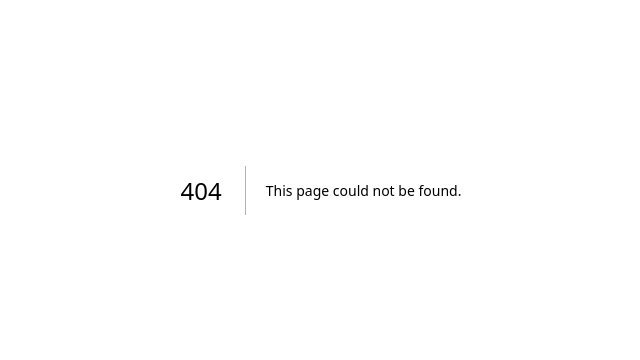
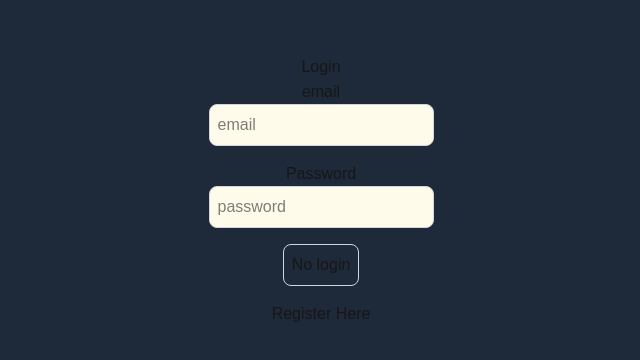
Before and after one commit to rajarya199/Authentication_in_NextJS, a Next.js app: page /login in a window 1280 px wide. Before the commit this address had no page. Shown: the part 210-570 px from the top of the page, without its empty margins (319-959 px from the left). Built offline with nearby package versions, Linux system fonts and the light colour scheme.

Commit message:
user login

```diff
--- /dev/null
+++ b/src/app/login/page.tsx
@@ -0,0 +1,69 @@
+"use client"
+import React,{useState,useEffect} from 'react'
+import toast from 'react-hot-toast';
+import Link from 'next/link';
+import { useRouter } from 'next/navigation';
+import axios from 'axios'
+const SigninPage = () => {
+    const router=useRouter()
+    const[isLoading,setIsLoading]=useState(false)
+    const[buttonDisabled,setButtonDisabled]=useState(false)
+    const[user,setUser]=useState({
+        email:"",
+    password:""
+    })
+    const onlogin=async()=>{
+        try{
+            setIsLoading(true)
+         const response=await axios.post("/api/users/login",user)
+toast.success("login successfully")
+router.push("/profile")
+         console.log("signin sucessful",response.data)
+        }
+        catch(error:any){
+            console.error("Error during signin:", error)
+            toast.error(error.message)
+        }
+    }
+
+    useEffect(()=>{
+        if(user.email.length>0 && user.password.length>0){
+            setButtonDisabled(false)
+        }else{
+            setButtonDisabled(true)
+        }
+    },[user])
+  return (
+    <div className='flex flex-col items-center justify-center min-h-screen py-2 bg-gray-800'>
+        <h1>{isLoading ?"Processing":"Login"}</h1>
+        <hr />
+
+         <label htmlFor="email">email</label>
+        <input
+        className='p-2 bg-amber-50 border border-gray-300 rounded-lg mb-4 focus:outline-none focus:border-gray-600 text-black'
+        id="email"
+        value={user.email}
+        onChange={(e)=>setUser({...user,email:e.target.value})}
+        type="text"
+        placeholder='email' />
+           <label htmlFor="password">Password</label>
+        <input
+        className='p-2 bg-amber-50 border border-gray-300 rounded-lg mb-4 focus:outline-none focus:border-gray-600 text-black'
+        id="password"
+        value={user.password}
+        onChange={(e)=>setUser({...user,password:e.target.value})}
+        type="password"
+        placeholder='password' />
+        <button
+        onClick={onlogin}
+        className='p-2 border border-gray-300 rounded-lg mb-4 focus:outline-none focus:border-gray-600'>
+            {buttonDisabled ?"No login":"Login"}
+        </button>
+        <Link href='/signup'>
+        Register Here
+        </Link>
+        </div>
+  )
+}
+
+export default SigninPage
```
